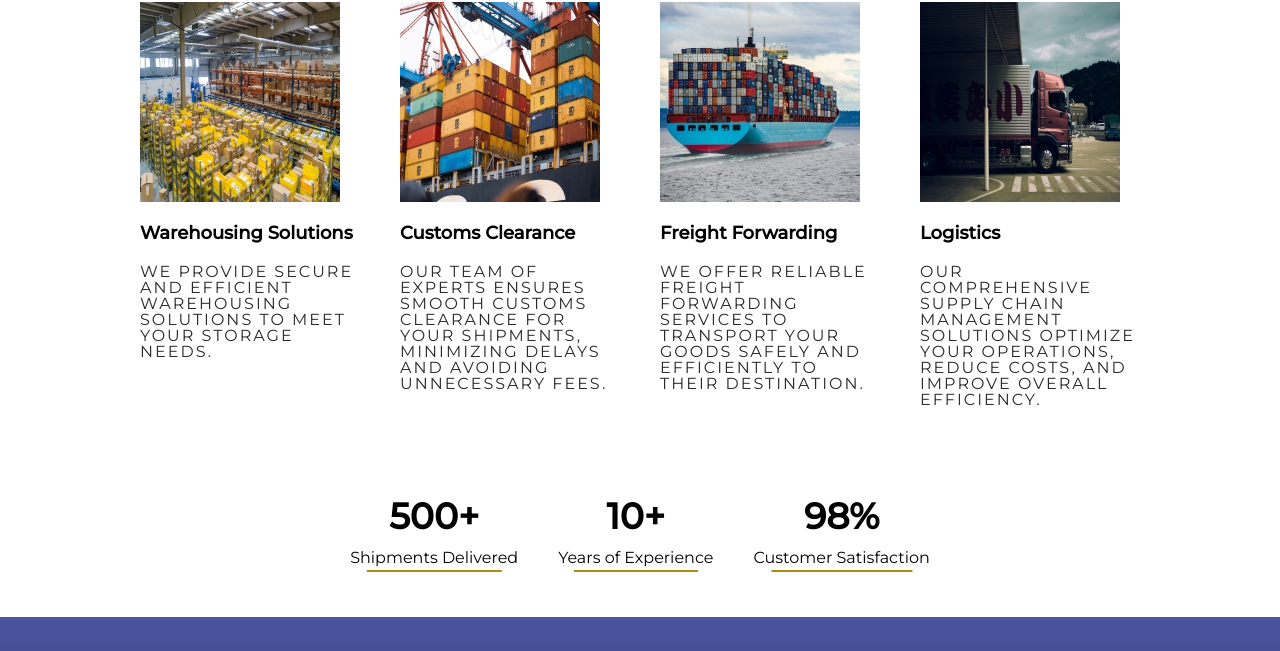
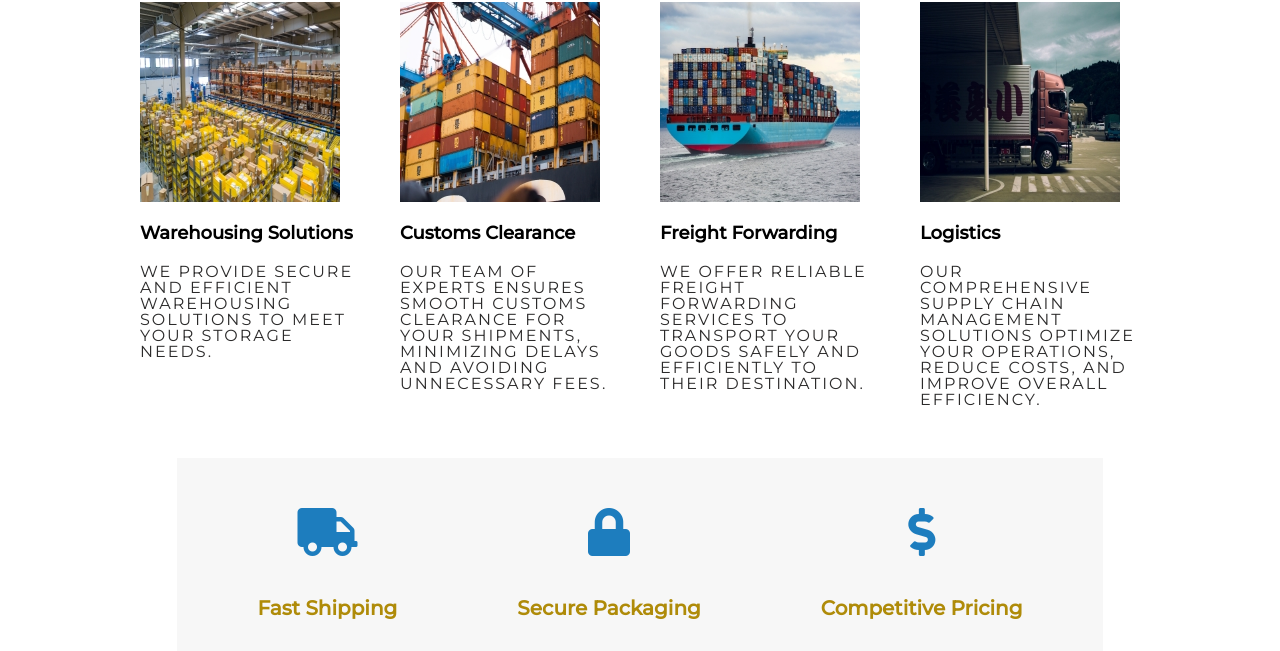
Before and after one commit to sammykinglive/mywebsite, a plain HTML site: page index.html in a window 1280 px wide. Shown: the part 1624-2275 px from the top of the page. Drawn offline with Linux system fonts and the light colour scheme.

Commit message:
Add files via upload

```diff
--- a/index.html
+++ b/index.html
@@ -6,7 +6,7 @@
   <link rel="stylesheet" href="https://cdnjs.cloudflare.com/ajax/libs/font-awesome/5.15.4/css/all.min.css">
   <link href="https://fonts.googleapis.com/css2?family=Montserrat:wght@300;400;500&display=swap" rel="stylesheet">
   <link rel="icon" href="images/mini logo.svg" type="image/png">
-
+  <script src="https://kit.fontawesome.com/your-font-awesome-kit.js" crossorigin="anonymous"></script>
   <title>
     Efficient Global
   </title>
@@ -141,6 +141,27 @@
 
 
 
+<section class="features">
+  <div class="container">
+    <div class="feature">
+      <i class="fas fa-truck"></i>
+      <h3>Fast Shipping</h3>
+
+    </div>
+    <div class="feature">
+      <i class="fas fa-lock"></i>
+      <h3>Secure Packaging</h3>
+
+    </div>
+    <div class="feature">
+      <i class="fas fa-dollar-sign"></i>
+      <h3>Competitive Pricing</h3>
+
+    </div>
+  </div>
+</section>
+
+
 
 
       <div class="company-stats">
--- a/styles.css
+++ b/styles.css
@@ -650,6 +650,75 @@ nav ul li a:hover::before {
   line-height: 1;
 }
 
+.features {
+  background-color: #f7f7f7;
+  padding: 50px 0;
+  margin-top: 50px;
+}
+
+.container {
+  max-width: 960px;
+  margin: 0 auto;
+  display: flex;
+  justify-content: center;
+}
+
+.feature {
+  text-align: center;
+  margin: 0 60px;
+  max-width: 300px;
+  animation: bounce-in 0.8s ease-out;
+  transition: transform 0.3s ease-in-out;
+}
+
+.feature i {
+  font-size: 48px;
+  color: #1D7DBE;
+  margin-bottom: 20px;
+}
+
+.feature h3 {
+  font-size: 20px;
+  margin-bottom: 10px;
+  color: #AF8B09;
+}
+
+
+
+.feature:hover {
+  transform: translateY(-10px);
+}
+
+@keyframes bounce-in {
+  0% {
+    opacity: 0;
+    transform: translateY(50px);
+  }
+  100% {
+    opacity: 1;
+    transform: translateY(0);
+  }
+}
+
+@media screen and (max-width: 768px) {
+  .container {
+    flex-wrap: wrap;
+    justify-content: center;
+  }
+
+  .feature {
+    margin: 10px;
+    max-width: 300px;
+  }
+
+  .features {
+    margin: 0;
+
+  }
+}
+
+
+
 
 
 .company-stats {
@@ -690,6 +759,7 @@ nav ul li a:hover::before {
   font-size: 36px;
   font-weight: bold;
   margin-bottom: 10px;
+  color: #1D7DBE;
 }
 
 .stat-item span {
```
